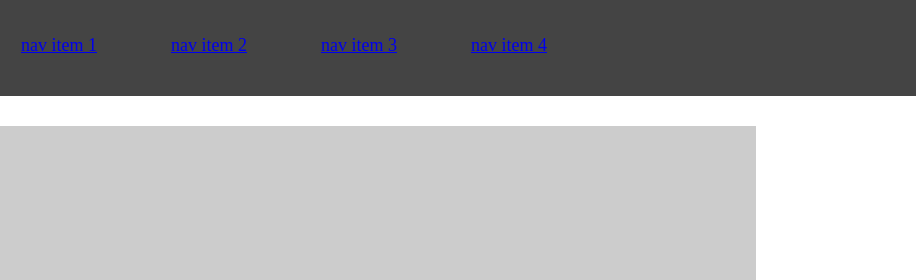
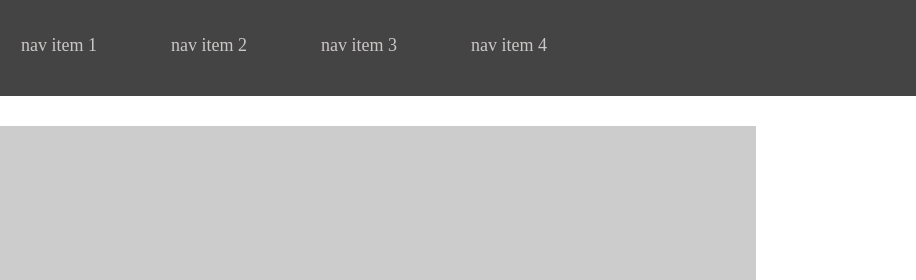
Before and after one commit to RellikDog/wireframe-exercise, a plain HTML site: page index.html in a window 1280 px wide. Shown: the top 280 px of the page, 364-1280 px from the left. Drawn offline with Linux system fonts and the light colour scheme; placeholder pictures from the web are drawn by us.

Commit message:
final touches

```diff
--- a/style.css
+++ b/style.css
@@ -24,6 +24,10 @@ nav li{
     padding: 23px 0;
     margin-right: 70px;
     font-size: 18px;
+}
+nav li a{
+    text-decoration: none;
+    color: #ccc7c7;
 }
 main {
 width: 960px;
```
